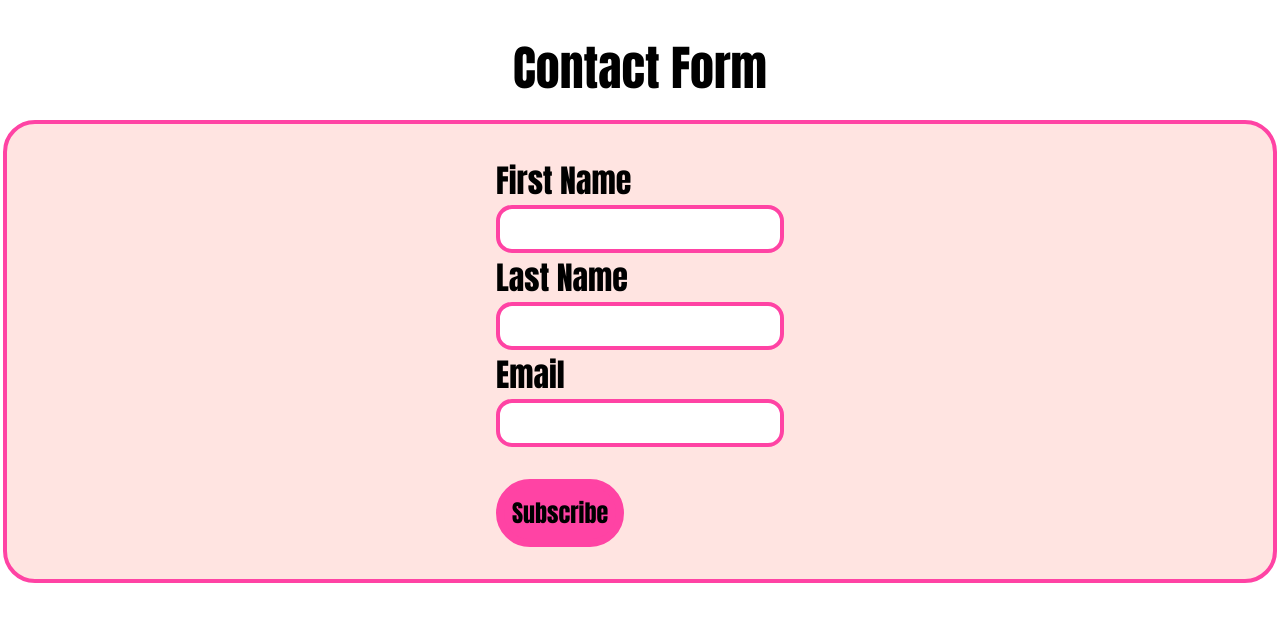
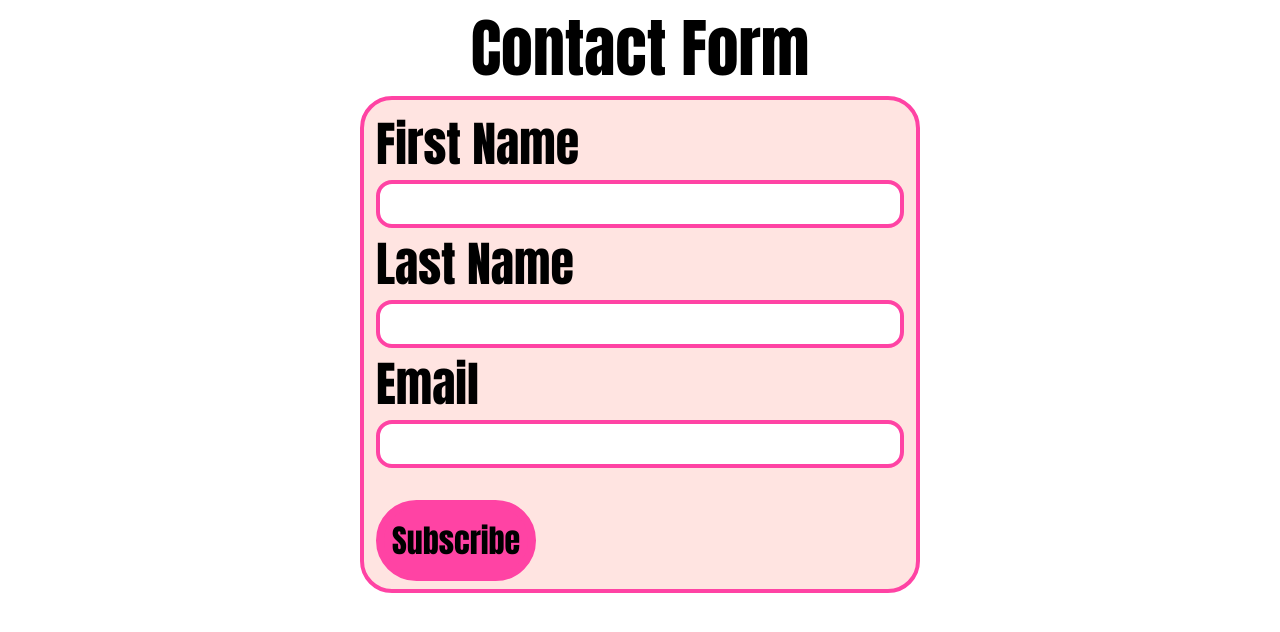
Before and after one commit to VioletViolaVi/contact_form, a plain HTML site: page index.html in a window 1280 px wide. Drawn offline with Linux system fonts and the light colour scheme; a web font is replaced by a local one.

Commit message:
make form responsive

```diff
--- a/styles.css
+++ b/styles.css
@@ -20,13 +20,21 @@ body {
   font-size: 3rem;
 }
 
+@media (min-width: 800px) {
+  .main-tile h1 {
+    margin: 0;
+    font-size: 4rem;
+  }
+}
+
 /**************************************************** form */
 .form-bg {
   display: grid;
   justify-content: center;
   justify-items: start;
   border-radius: 2rem;
-  margin: 0 0.2rem;
+  margin: auto;
+  width: 19rem;
   padding: 2rem 0;
   background-color: #ffe4e1;
   border: #ff43a4 solid 0.3rem;
@@ -38,13 +46,19 @@ body {
 
 .form-bg input[type="text"],
 .form-bg input[type="email"] {
-  width: 18rem;
+  width: 17rem;
   height: 3rem;
   padding: 0.5rem;
   font-size: 1.5rem;
   outline: none;
   border: #ff43a4 solid 0.3rem;
   border-radius: 1rem;
+}
+
+.form-bg input[type="text"]:hover,
+.form-bg input[type="email"]:hover {
+  outline: none;
+  border: #d70040 solid 0.3rem;
 }
 
 .form-bg button {
@@ -63,3 +77,23 @@ body {
   background-color: #d70040;
   border: #d70040 solid 0.5rem;
 }
+
+@media (min-width: 800px) {
+  .form-bg {
+    width: 35rem;
+    padding: 0.5rem 0;
+  }
+
+  .form-bg label {
+    font-size: 3rem;
+  }
+
+  .form-bg input[type="text"],
+  .form-bg input[type="email"] {
+    width: 33rem;
+  }
+
+  .form-bg button {
+    font-size: 2rem;
+  }
+}
```
